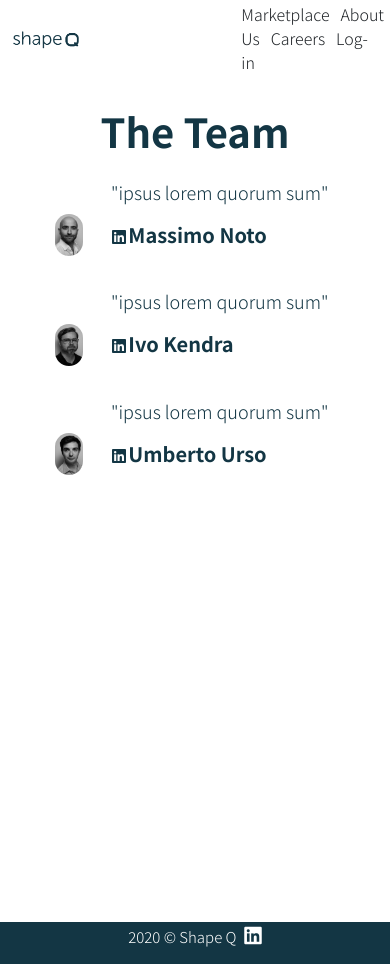
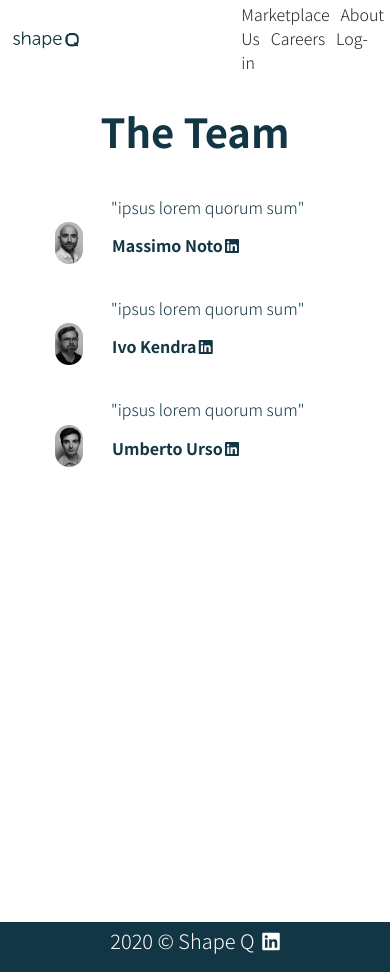
Before and after one commit to lauratondi/ShapeQwebsite, a plain HTML site: page team.html in a window 390 px wide. Drawn offline with nearby package versions, Linux system fonts and the light colour scheme.

Commit message:
Fonts adjusted for phone view

```diff
--- a/assets/scss/_utilities.scss
+++ b/assets/scss/_utilities.scss
@@ -7,3 +7,68 @@
     @include set-background($white);
   }
 }
+
+@font-face {
+  font-family: 'Museo Sans Rounded 300';
+  font-style: normal;
+  font-weight: normal;
+  src: local('Museo Sans Rounded 300'),
+    url('/assets/MuseoSansRounded300.woff') format('woff');
+}
+@font-face {
+  font-family: 'Spearbox';
+  src: url('/assets/spearbox_bigfontsite.com.ttf') format('truetype');
+}
+
+* {
+  padding: 0;
+  margin: 0;
+  box-sizing: border-box;
+}
+
+body {
+  overflow-x: hidden;
+  font-family: 'Noto Sans JP', sans-serif;
+  width: 100vw;
+  min-height: 100vh;
+}
+
+h1,
+h2,
+h3,
+b {
+  font-weight: 700;
+}
+
+p,
+a {
+  font-weight: 300;
+}
+
+h1 {
+  font-size: 60px;
+}
+p {
+  font-size: 25px;
+}
+
+a {
+  text-decoration: none;
+  color: inherit;
+  &:hover {
+    text-decoration: none;
+    color: inherit;
+    font-size: 17px;
+  }
+}
+
+img {
+  max-width: 100%;
+  height: auto;
+}
+
+.container-fluid {
+  width: 100vw;
+  min-height: 100vh;
+  padding: 0% !important;
+}
--- a/assets/scss/style.scss
+++ b/assets/scss/style.scss
@@ -1,69 +1,5 @@
 @import 'config';
 @import 'utilities';
-@font-face {
-  font-family: 'Museo Sans Rounded 300';
-  font-style: normal;
-  font-weight: normal;
-  src: local('Museo Sans Rounded 300'),
-    url('/assets/MuseoSansRounded300.woff') format('woff');
-}
-@font-face {
-  font-family: 'Spearbox';
-  src: url('/assets/spearbox_bigfontsite.com.ttf') format('truetype');
-}
-
-* {
-  padding: 0;
-  margin: 0;
-  box-sizing: border-box;
-}
-
-body {
-  overflow-x: hidden;
-  font-family: 'Noto Sans JP', sans-serif;
-  width: 100vw;
-  min-height: 100vh;
-}
-
-h1,
-h2,
-h3,
-b {
-  font-weight: 700;
-}
-
-p,
-a {
-  font-weight: 300;
-}
-
-h1 {
-  font-size: 60px;
-}
-p {
-  font-size: 25px;
-}
-
-a {
-  text-decoration: none;
-  color: inherit;
-  &:hover {
-    text-decoration: none;
-    color: inherit;
-    font-size: 17px;
-  }
-}
-
-img {
-  max-width: 100%;
-  height: auto;
-}
-
-.container-fluid {
-  width: 100vw;
-  min-height: 100vh;
-  padding: 0% !important;
-}
 
 // #row {
 //   height: 2vh;
@@ -194,11 +130,7 @@ nav {
   .divMarkt {
     display: flex;
     align-self: center;
-    h1 {
-      // font-size: 40px;
-    }
   }
-  // padding: 0;
 
   .list {
     align-self: center;
@@ -230,6 +162,7 @@ nav {
     display: flex;
     flex-direction: column;
     align-items: center;
+    padding-top: 4%;
     .profile {
       display: grid;
       grid-template-columns: 1fr 4fr;
@@ -333,13 +266,17 @@ footer {
   h1 {
     font-size: 40px;
   }
+
   p {
-    font-size: 16px;
+    font-size: 20px !important;
   }
-  // footer {
-  //   position: absolute;
-  //   left: 0;
-  //   right: 0;
-  //   bottom: 0;
-  // }
+
+  #team {
+    h2 {
+      font-size: 16px !important;
+    }
+    p {
+      font-size: 16px !important;
+    }
+  }
 }
--- a/team.html
+++ b/team.html
@@ -53,12 +53,10 @@
           <p>
             "ipsus lorem quorum sum"
           </p>
-          <!-- <div class="profileInfo"> -->
             <a
           href="https://www.linkedin.com/in/massimonoto82/"
           target="_blank"
-          > <i class="fab fa-linkedin"></i><h2>Massimo Noto</h2> </a>
-        <!-- </div> -->
+          > <h2>Massimo Noto</h2><i class="fab fa-linkedin"></i> </a>
         </div>
       </div>
       <div class='profile'>
@@ -68,7 +66,7 @@
             "ipsus lorem quorum sum"
           </p>
           <a href="https://www.linkedin.com/in/ikendra/" target="_blank"
-          > <i class="fab fa-linkedin"></i> <h2>Ivo Kendra</h2> </a>
+          >  <h2>Ivo Kendra</h2><i class="fab fa-linkedin"></i> </a>
         </div>
       </div>
       <div class='profile'>
@@ -80,7 +78,7 @@
           <a
           href="https://www.linkedin.com/in/umberto-urso-b5b1993/"
           target="_blank"
-          ><i class="fab fa-linkedin"></i> <h2>Umberto Urso</h2> </a>
+          > <h2>Umberto Urso</h2><i class="fab fa-linkedin"></i> </a>
         </div>
       </div>
      </div>
```
Also changed, not shown: dist/css/style.min.css.
